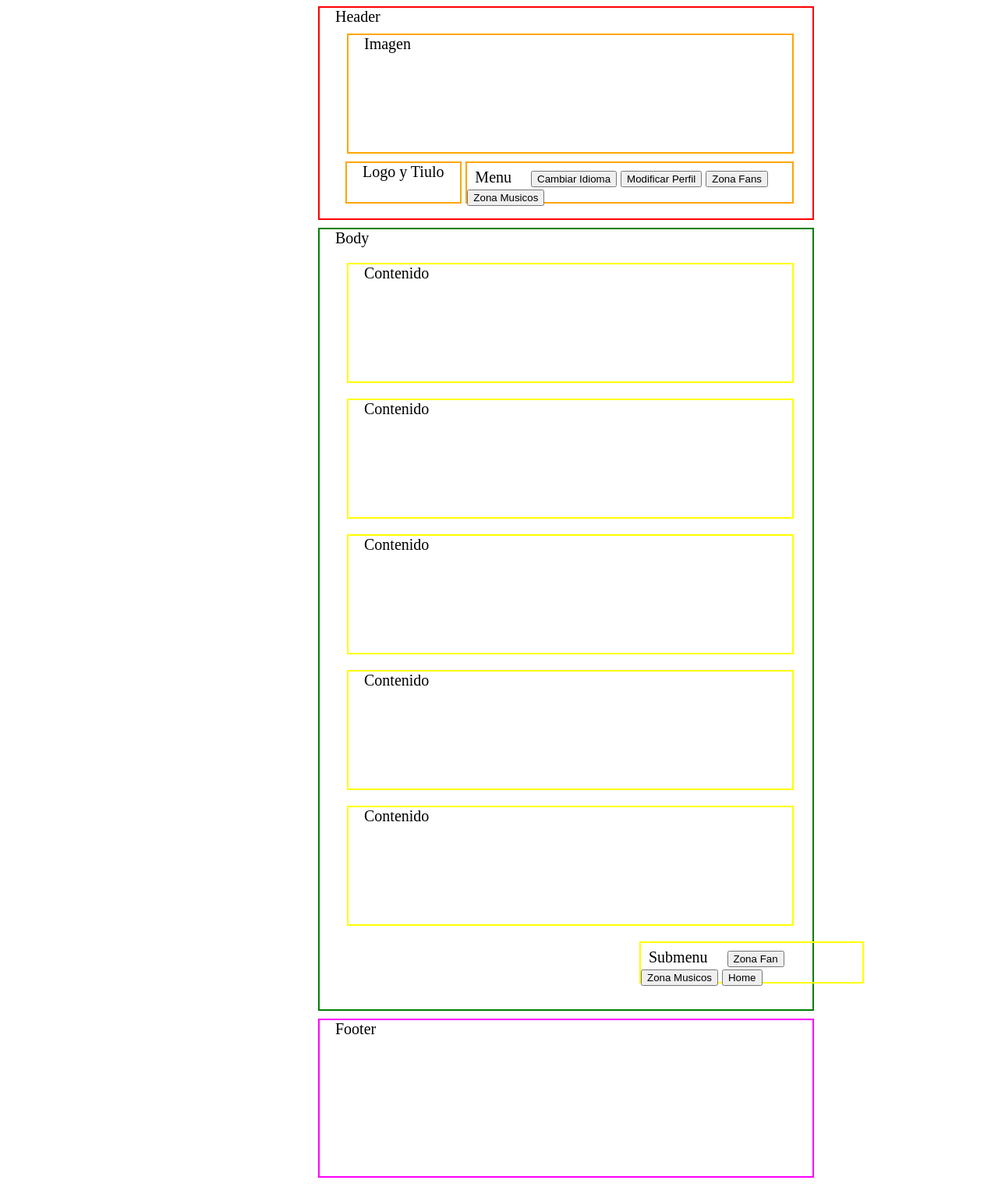
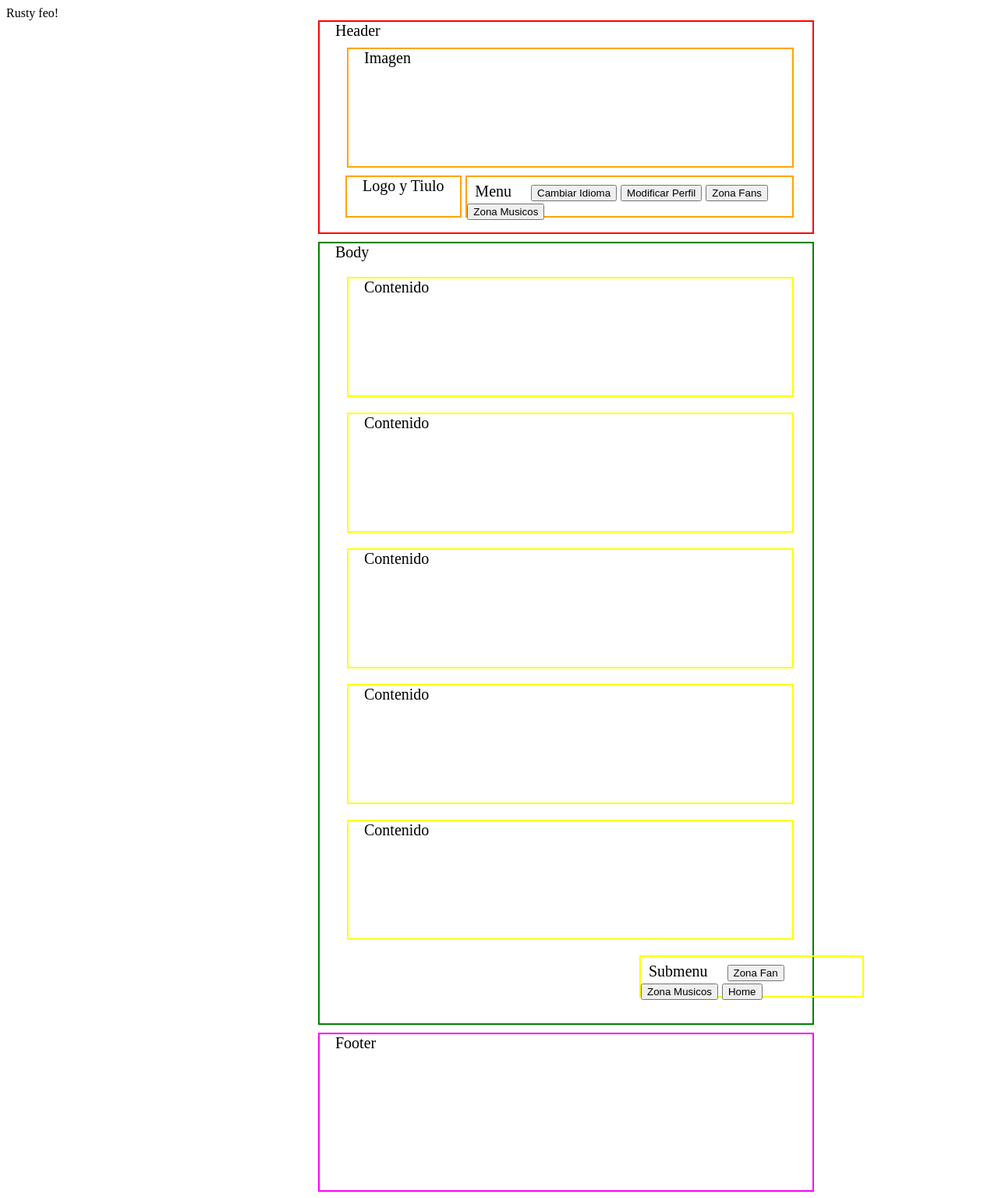
Before and after one commit to danjavra/Projectes, a PHP site: page /Projecte_PPAP_music/privadalocal.php in a window 1280 px wide. Shown: the whole page at 78% size. Before the commit the page ends 1510 px from the top, so only its background shows below. Run offline with PHP 8.4, Linux system fonts and the light colour scheme.

Commit message:
he añadido rusty feo!

```diff
--- a/Projecte_PPAP_music/privadalocal.php
+++ b/Projecte_PPAP_music/privadalocal.php
@@ -5,7 +5,7 @@ To change this template file, choose Tools | Templates
 and open the template in the editor.
 -->
 <html>
-    <head>
+    <head>Rusty feo!
         <meta charset="UTF-8">
         <title>Zona Privada Local</title>
         <div style="border:solid 2px red; margin-left: 400px; margin-right: 450px; width:50%; height: 270px;">
```
